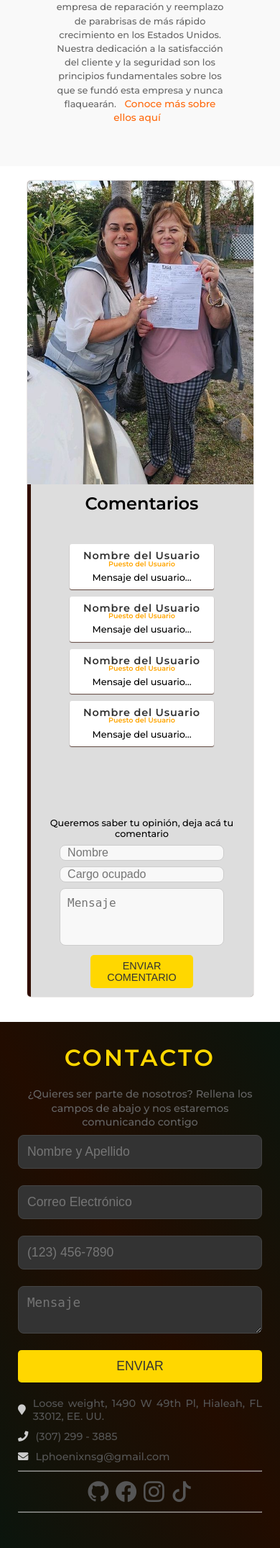
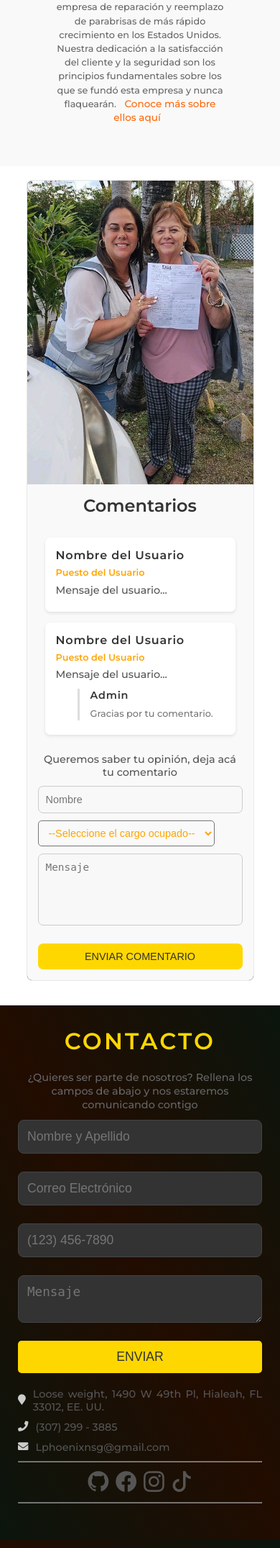
Before and after one commit to TavoRivera/phoenix-nsg-solutions, a Django app: page / in a window 390 px wide. Shown: the part 2630-4781 px from the top of the page at 72% size. Run offline with Django 5.2, Linux system fonts and the light colour scheme; data comes from the database, SQL or seed files in the repository; some libraries are stand-ins or nearby versions.

Commit message:
estilos seccion de comentarios listo

```diff
--- a/phoenixsolution/website/static/css/main.css
+++ b/phoenixsolution/website/static/css/main.css
@@ -1361,12 +1361,13 @@ select:hover {
 
 .contenedor-comentario-section {
     display: flex;
+    flex-direction: row; /* Diseño horizontal por defecto */
     width: 90%;
     height: auto;
     max-width: 1300px;
-    max-height: 90vh;
+    max-height: 85vh;
     background: #ccc;
-    border-radius: 5px;
+    border-radius: 7px;
     overflow: hidden;
     box-shadow: 0 0 1px rgb(48, 13, 0);
 }
@@ -1402,174 +1403,247 @@ select:hover {
 
 .slide img {
     width: 100%;
-    height: 100%;
-    object-fit: cover;  /* Asegura que la imagen siempre llene el contenedor */
+    height: 100vh;
+    object-fit: cover; /* Asegura que la imagen siempre llene el contenedor */
     object-position: center; /* Centra la imagen horizontal y verticalmente */
-    border-radius: 10px 0 0 10px;
-}
-
+    border-radius: 7px 0 0 7px;
+}
 
 /* Sección de comentarios */
 .comentarios-container {
     flex: 1;
     max-width: 70%;
-    padding: 12px;
+    padding: 20px;
     display: flex;
     flex-direction: column;
-    overflow: hidden;
-    background: #ddd;
-    border-left: 5px solid rgb(48, 13, 0);
-    height: 100%;
-}
-.comentarios-container h2{
-    text-align: center;
+    background: #f9f9f9;
+    border-left: 5px solid rgb(48, 13, 0); /* Borde izquierdo */
+    border-radius: 0 7px 7px 0; /* Bordes curvos solo en la derecha */
+    box-shadow: 0 4px 8px rgba(0, 0, 0, 0.1);
+}
+
+.comentarios-container h2 {
+    text-align: center; /* Título centrado */
     font-size: 1.5rem;
+    color: #333;
+    margin-bottom: 20px;
 }
 
 .comentarios-list {
     flex-grow: 1;
     overflow-y: auto;
-    height: 52vh;
-    padding: 5vh;
+    max-height: 52vh;
+    padding: 10px;
 }
 
 .comentario {
     background: #ffffff;
-    padding: 7px;
-    margin-bottom: 10px;
-    border-radius: 3px;
-    box-shadow: 0 1px 1px rgba(48, 13, 0, 0.724);
-}
+    padding: 15px;
+    margin-bottom: 15px;
+    border-radius: 7px;
+    box-shadow: 0 2px 4px rgba(48, 13, 0, 0.1);
+    text-align: left; /* Justificado a la izquierda */
+}
+
 .comentario h3 {
+    font-size: 1rem;
+    margin-bottom: 5px;
+    color: #333;
+    text-align: left; /* Justificado a la izquierda */
+}
+
+.comentario p {
     font-size: 0.9rem;
-    margin-bottom: -10px;
-    color:#333
-}
-.comentario p {
+    color: #555;
+    margin: 5px 0;
+    text-align: left; /* Justificado a la izquierda */
+}
+
+.comentario p strong {
     font-size: 0.8rem;
-}
-.comentario p strong{
-    font-size: 0.6rem;
-    color: orange
+    color: orange;
+}
+
+/* Estilo para respuestas */
+.reply {
+    margin-left: 30px;
+    margin-top: 10px;
+    padding-left: 15px;
+    border-left: 3px solid #ddd;
+    text-align: left; /* Justificado a la izquierda */
+}
+
+.reply h3 {
+    font-size: 0.9rem;
+    color: #333;
+    text-align: left; /* Justificado a la izquierda */
+}
+
+.reply p {
+    font-size: 0.8rem;
+    color: #777;
+    text-align: left; /* Justificado a la izquierda */
 }
 
 /* Formulario */
 form {
     display: flex;
     flex-direction: column;
-    gap: 8px; /* Mayor separación entre elementos */
-
-}
-.label-formulario-comentarios{
-    font-size: 0.8rem;
-    text-align: center;
+    gap: 10px;
+}
+
+.label-formulario-comentarios {
+    font-size: 0.9rem;
+    text-align: center; /* Etiqueta centrada */
+    color: #555;
 }
 
 .form-group {
     display: flex;
     flex-direction: column;
-    align-items: center;
-}
-.form-group input {
- height: 14px;
+    align-items: flex-start; /* Alineación a la izquierda */
 }
 
 .form-group input,
 .form-group textarea {
-    width: 80%;
+    width: 100%; /* Ocupa todo el ancho disponible */
     padding: 10px;
-    border: 1px solid #ccc; /* Borde sutil */
-    border-radius: 8px; /* Bordes redondeados */
-    font-size: 1rem;
+    border: 1px solid #ccc;
+    border-radius: 7px;
+    font-size: 0.9rem;
     background: #f8f8f8;
     outline: none;
     transition: border 0.3s ease-in-out;
-    color: #0b150d;
+    color: #333;
 }
 
 .form-group input:focus,
 .form-group textarea:focus {
-    border-color: rgb(48, 13, 0); /* Cambia de color cuando se escribe */
+    border-color: rgb(48, 13, 0);
     background: #fff;
 }
 
-.send-button-comentarios{
+.send-button-comentarios {
     background-color: #FFD700;
     color: #333;
     border: none;
-    border-radius: 5px;
-    padding: 7px;
-    width: 50%;
+    border-radius: 7px;
+    padding: 10px;
+    width: 100%; /* Ocupa todo el ancho disponible */
     font-size: 0.9rem;
     cursor: pointer;
     transition: background-color 0.3s ease;
-    margin-top: -10px;
-
-
-}
+}
+
 .send-button-comentarios:hover {
     background-color: #fee34a;
-  }
+}
 
 /* Ajuste específico del textarea */
 #mensaje {
-    min-height: 80px;
-    resize: none; /* Evita que se estire demasiado */
-}
-
-/* Estilo del botón */
-/* button[type="submit"] {
-    margin-top: -10px;
-    background: #FFA500;
-    color: white;
-    border: none;
-    padding: 10px;
-    border-radius: 8px;
-    cursor: pointer;
-    font-size: 1rem;
-    font-weight: bold;
-    transition: background 0.3s;
-}
-
-button[type="submit"]:hover {
-    background: #FFD700;
-} */
-
-
-/* Estiliza el scroll dentro del modal */
+    min-height: 100px;
+    resize: none;
+}
+
+/* Estiliza el scroll dentro del contenedor */
 .comentarios-list::-webkit-scrollbar {
-    width: 8px; /* Grosor más delgado */
+    width: 8px;
 }
 
 .comentarios-list::-webkit-scrollbar-thumb {
-    background-color: rgb(48, 13, 0);/*estiloscroll*/
-    border-radius: 10px; /* Bordes redondeados */
+    background-color: rgb(48, 13, 0);
+    border-radius: 10px;
 }
 
 .comentarios-list::-webkit-scrollbar-track {
-    background: #f1f1f1; /* Color del fondo del scrollbar */
+    background: #f1f1f1;
     border-radius: 10px;
 }
 
 /* Responsive */
 @media (max-width: 768px) {
     .contenedor-comentario-section {
+        flex-direction: column; /* Cambia a diseño vertical en pantallas pequeñas */
+        max-height: none;
+    }
+
+    .carrusel-container {
+        max-width: 100%; /* Ocupa todo el ancho */
+        height: 50vh; /* Altura fija para el carrusel */
+        border-radius: 7px 7px 0 0; /* Bordes curvos solo arriba */
+    }
+
+    .slide img {
+        height: 50vh; /* Altura fija para el carrusel en móvil */
+        width: 100%; /* Ocupa todo el ancho */
+        object-fit: cover; /* Asegura que la imagen cubra todo el espacio */
+        border-radius: 7px 7px 0 0; /* Bordes curvos solo arriba */
+    }
+
+    .comentarios-container {
+        max-width: 100%; /* Ocupa todo el ancho */
+        border-left: none; /* Elimina el borde izquierdo */
+        border-radius: 0 0 7px 7px; /* Bordes curvos solo abajo */
+        padding: 15px; /* Reducir el padding para ahorrar espacio */
+    }
+
+    .comentarios-list {
+        max-height: 40vh; /* Altura ajustada para pantallas pequeñas */
+    }
+
+    .form-group input,
+    .form-group textarea {
+        width: 100%;
+    }
+
+    .send-button-comentarios {
+        width: 100%;
+    }
+}
+
+/* Ajustes específicos para pantallas horizontales en móviles */
+/* Ajustes específicos para pantallas horizontales en móviles */
+@media (max-width: 1024px) and (min-aspect-ratio: 13/9) {
+    #comentarios {
+        height: auto;
+        min-height: 100vh; /* Asegura que todo el contenido sea visible */
+        display: flex;
         flex-direction: column;
+    }
+
+    .contenedor-comentario-section {
+        flex-direction: row; /* Mantiene la distribución horizontal */
         max-height: none;
-    }
+        height: auto;
+    }
+
     .carrusel-container {
-        max-width: 100%;
+        max-width: 30%;
+        height: auto; /* Permitir que el carrusel escale */
+        display: flex;
+        align-items: center;
+        justify-content: center;
+    }
+
+    .slide img {
+        height: 100%;
+        max-height: 100vh; /* Evita que la imagen se extienda demasiado */
+    }
+
+    .comentarios-container {
+        max-width: 70%;
         height: auto;
-    }
-    .comentarios-container {
-        max-width: 100%;
-        height: auto;
-    }
+        display: flex;
+        flex-direction: column;
+    }
+
     .comentarios-list {
-        max-height: 50vh;
-    }
-    .slide img {
-        height: 50vh;
-        border-radius: 10px 10px 0 0;
-    }
-}
+        max-height: 60vh; /* Aumentar la altura disponible para comentarios */
+        overflow-y: auto;
+        flex-grow: 1;
+    }
+
+    form {
+        margin-top: auto; /* Empuja el formulario hacia abajo si hay espacio */
+    }
+}
--- a/phoenixsolution/website/templates/website/index.html
+++ b/phoenixsolution/website/templates/website/index.html
@@ -122,16 +122,11 @@ Inicio
                     <h3>Nombre del Usuario</h3>
                     <p><strong>Puesto del Usuario</strong></p>
                     <p>Mensaje del usuario...</p>
-                </div>
-                <div class="comentario">
-                    <h3>Nombre del Usuario</h3>
-                    <p><strong>Puesto del Usuario</strong></p>
-                    <p>Mensaje del usuario...</p>
-                </div>
-                <div class="comentario">
-                    <h3>Nombre del Usuario</h3>
-                    <p><strong>Puesto del Usuario</strong></p>
-                    <p>Mensaje del usuario...</p>
+                    <!-- Respuesta -->
+                    <div class="reply">
+                        <h3>Admin</h3>
+                        <p>Gracias por tu comentario.</p>
+                    </div>
                 </div>
                 <!-- Repite esta estructura para cada comentario -->
             </div>
@@ -139,16 +134,21 @@ Inicio
                 {% csrf_token %}
                 <label class="label-formulario-comentarios">Queremos saber tu opinión, deja acá tu comentario</label>
                 <div class="form-group">
-                    <input type="text" id="nombre" name="nombre"  placeholder="Nombre" required>
+                    <input type="text" id="nombre" name="nombre" placeholder="Nombre" required>
                 </div>
                 <div class="form-group">
-                    <input type="text" id="puesto" name="puesto" placeholder="Cargo ocupado" required>
+                    <select id="puesto" name="puesto" type="select" placeholder="Cargo ocupado" required>
+                        <option value="">--Seleccione el cargo ocupado--</option>
+                        {% for puesto in puestos %}
+                        <option value="{{puesto.nombre}}">{{puesto.nombre}}</option>
+                        {%endfor%}
+                    </select>
                 </div>
                 <div class="form-group">
                     <textarea id="mensaje" name="mensaje" placeholder="Mensaje" required></textarea>
                 </div>
                 <div class="form-group">
-                    <button  class="send-button-comentarios" type="submit">ENVIAR COMENTARIO</button>
+                    <button class="send-button-comentarios" type="submit">ENVIAR COMENTARIO</button>
                 </div>
             </form>
         </div>
--- a/phoenixsolution/website/views.py
+++ b/phoenixsolution/website/views.py
@@ -34,6 +34,7 @@ def index(request):
 
     servicios = Servicio.objects.all()
     partners = Partner.objects.all()
+    puestos = Puesto.objects.exclude(nombre__in=['Propietario de la Compañía','Company Owner'])
 
     # Traducir los servicios
     for servicio in servicios:
@@ -45,13 +46,18 @@ def index(request):
         translated = get_translated_fields(partner, idioma)
         partner.nombre = translated.get('nombre', partner.nombre)
 
+    for puesto in puestos:
+        translated = get_translated_fields(puesto, idioma)
+        puesto.nombre = translated.get('nombre', puesto.nombre)
+
     imagenes_de_comentarios = ImagenesDeComentario.objects.all()
 
     return render(request, 'website/index.html', {
         'miembros': miembros,
         'servicios': servicios,
         'partners': partners,
-        'imagenes_de_comentarios':imagenes_de_comentarios
+        'puestos':puestos,
+        'imagenes_de_comentarios':imagenes_de_comentarios,
     })
 
 # Vista de miembros
@@ -115,6 +121,10 @@ def contact(request):
 
 def comentarios(request):
     if request.method == 'POST':
-        pass
-    else:
-        pass
+        nombre = request.POST["nombre"]
+        puesto = request.POST["puesto"]
+        mensaje = request.POST["mensaje"]
+        print(f"mensaje de {nombre} con puesto {puesto}: {mensaje}")
+
+        return redirect('index')
+    return render(request, "website/index.html")
```
